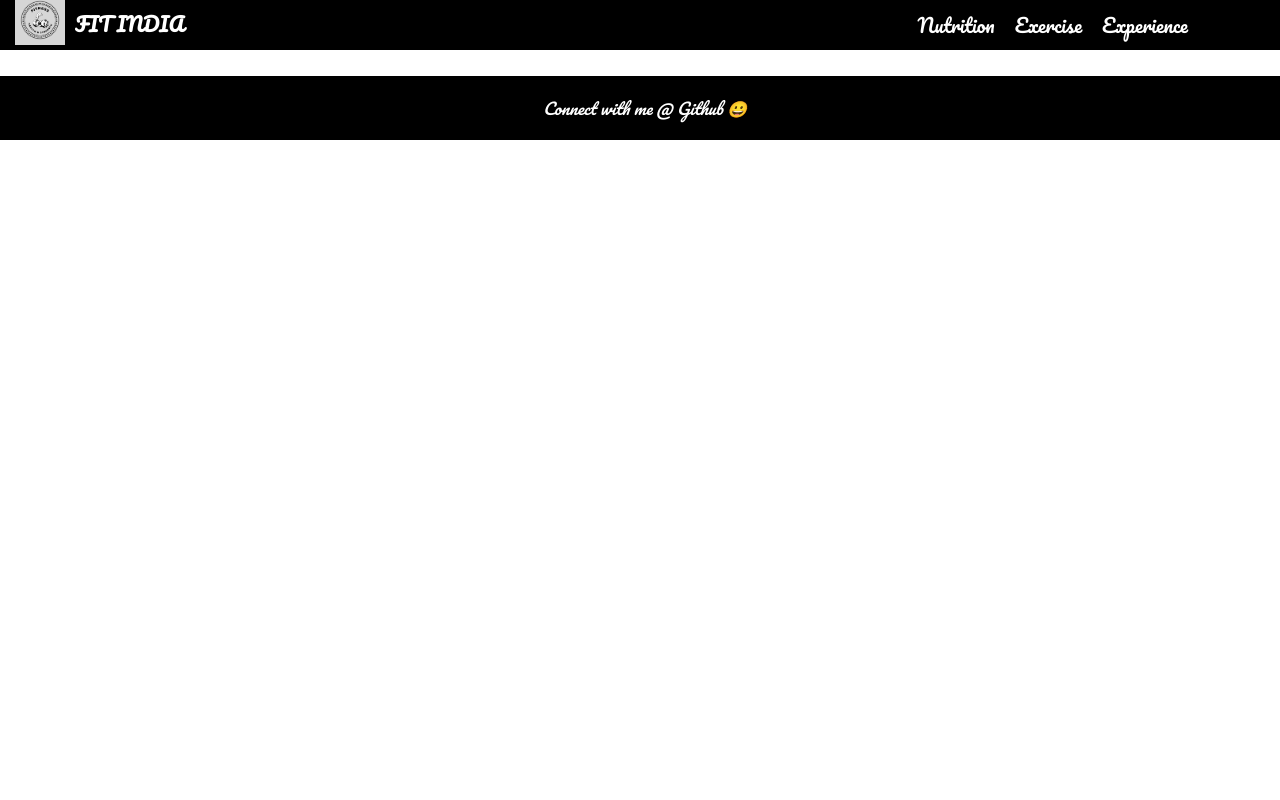
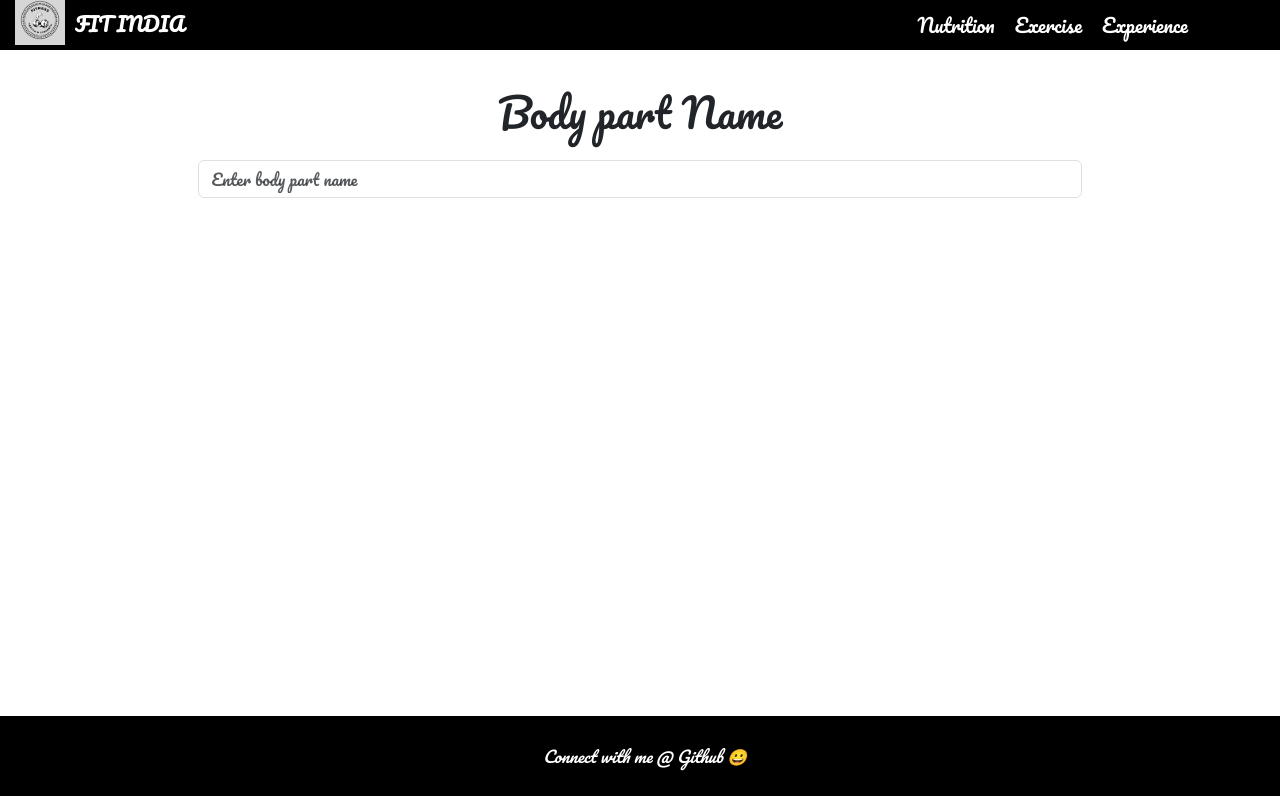
Before and after one commit to sourabh707/fit-india, a React (Create React App) app: page /exercise in a window 1280 px wide. Built offline with nearby package versions, Linux system fonts and the light colour scheme.

Commit message:
Ui fixes

```diff
--- a/package.json
+++ b/package.json
@@ -6,6 +6,7 @@
     "@testing-library/jest-dom": "^5.16.5",
     "@testing-library/react": "^13.4.0",
     "@testing-library/user-event": "^13.5.0",
+    "axios": "^1.4.0",
     "bootstrap": "^5.3.0-alpha3",
     "bootstrap-icons": "^1.10.5",
     "react": "^18.2.0",
--- a/src/Pages/Exercise/index.js
+++ b/src/Pages/Exercise/index.js
@@ -1,11 +1,13 @@
 import React from 'react'
 import NavBar from '../../components/NavBar/NavBar'
 import About from '../../components/Footer'
+import Exercise from '../../components/Exercise'
 
 const ExerciseLayout = () => {
   return (
     <div>
       <NavBar/>
+      <Exercise/>
       <About/>
     </div>
   )
--- a/src/Pages/Nutrition/index.js
+++ b/src/Pages/Nutrition/index.js
@@ -1,12 +1,16 @@
 import React from 'react'
 import NavBar from '../../components/NavBar/NavBar'
 import About from '../../components/Footer'
+import Nutrition from '../../components/Nutrition'
 
 const NutritionLayout = () => {
+
+
   return (
     <div>
-      <NavBar/>
-      <About/>
+      <NavBar />
+      <Nutrition/>
+      <About />
     </div>
   )
 }
--- a/src/components/Exercise/index.css
+++ b/src/components/Exercise/index.css
@@ -0,0 +1,2 @@
+.Exercise-Container{ margin: auto; width: 75%; padding: 3%; min-height: 82vh;}
+@media only screen and (max-width:680px){.Exercise-Container{ margin: auto; width: 100%; padding: 1.5%;}}
--- a/src/components/Exercise/index.js
+++ b/src/components/Exercise/index.js
@@ -1,8 +1,15 @@
 import React from 'react'
+import 'bootstrap/dist/css/bootstrap.css';
 
-function Exercise () {
+import './index.css'
+function Exercise() {
   return (
-    <div>Exercise</div>
+    <div className='Exercise-Container content'>
+      <div className="mb-3 ">
+        <label for="exampleFormControlInput1 text-start" className=" form-label mb-3"><h1>Body part Name</h1></label>
+        <input type="text" className="form-control" placeholder="Enter body part name"/>
+      </div>
+    </div>
   )
 }
 
--- a/src/components/Experience/index.css
+++ b/src/components/Experience/index.css
@@ -1,3 +1,3 @@
-.Experience-container{ margin: auto; width: 75%; padding: 3%;}
+.Experience-container{ margin: auto; width: 75%; padding: 3%;min-height: 85vh;}
 
 @media only screen and (max-width:680px){.Experience-container{ margin: auto; width: 100%; padding: 1.5%;}}
--- a/src/components/Footer/index.css
+++ b/src/components/Footer/index.css
@@ -1,7 +1,7 @@
-footer{ text-align: center;margin-top: 10px;background-color: #000;color: white;bottom: 0;width: 100%; margin-top: 2%;}
+footer{ text-align: center;margin-top: 10px;background-color: #000;color: white;bottom: 0;width: 100%;color: white;}
 .Footer-Title{display: flex;flex-direction: row;}
 .Footer-Img img {width: 50px;height: 50px; margin: auto}
 .Footer_Nav-navlogo{color: #fff;font-weight: bold;text-decoration: none;}
 .Footer-Container{display: flex; flex-direction: row; justify-content: space-around;}
 .Footer-Link{text-decoration: none; color: white;}
-.Footer-details{margin-left : 10px;margin-top: px; padding: 20px;}
+.Footer-details{margin-left : 10px; padding: 20px;}
--- a/src/components/Footer/index.js
+++ b/src/components/Footer/index.js
@@ -3,8 +3,8 @@ import './index.css'
 
 function About() {
   return (
-    <footer>
-      <div className='Footer-Container'>
+    <footer className='w-100 py-2 flex-shrink-0'>
+      <div className='Footer-Container '>
         <div className='Footer-details'>
           <i>Connect with me <a className='Footer-Link' href='https://github.com/sourabh707' target='blank'>@ Github  	&#128512;</a></i>
         </div>
--- a/src/components/Nutrition/index.js
+++ b/src/components/Nutrition/index.js
@@ -1,8 +1,33 @@
 import React from 'react'
+import axios from 'axios';
 
 function Nutrition ()  {
+  const [data, setData] = React.useState([]);
+
+  React.useEffect(() => {
+    const fetchData = async () => {
+      try {
+        const response = await axios?.get('https://nutrition-by-api-ninjas.p.rapidapi.com/v1/nutrition', {
+          headers: {
+            'X-RapidAPI-Key': 'bf9a0a9b84msh0ccfc969a853169p15e576jsndf7b88f888e0',
+            'X-RapidAPI-Host': 'nutrition-by-api-ninjas.p.rapidapi.com'
+          }
+        },{
+          params: {
+            query: '1lb brisket with fries'
+          },
+        });
+        setData(response?.data);
+      } catch (error) {
+        console.log(error, 'hsdfhsd');
+      }
+    };
+    fetchData();
+  }, []);
   return (
-    <div>Nutrition</div>
+    <div>
+      {data}
+    </div>
   )
 }
 
```
Also changed, not shown: 1 other file (tests, documents, lock files or other folders).
